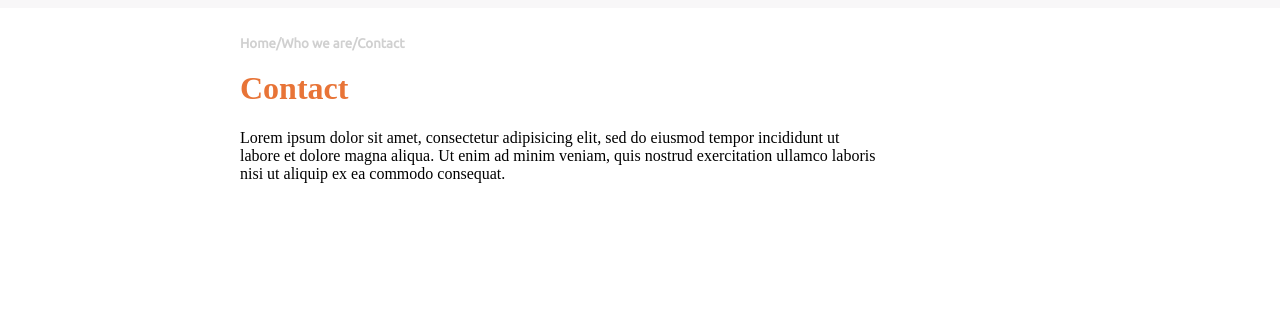
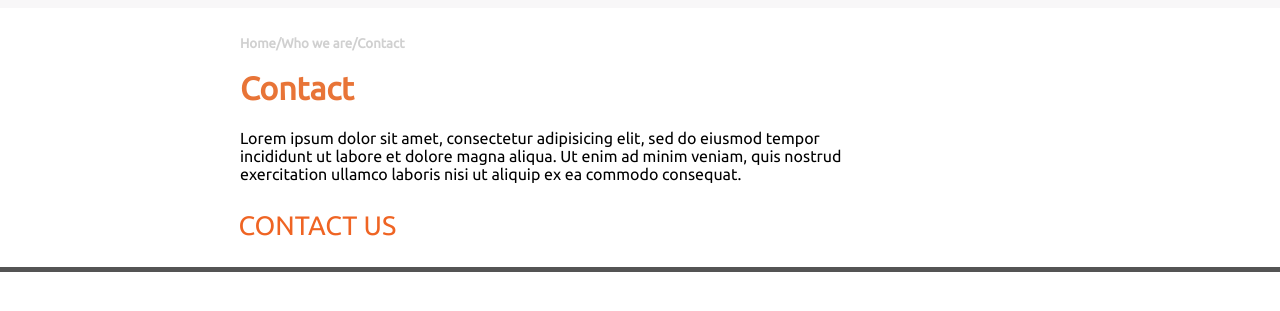
Before and after one commit to lizzareyes13/skilltest-lizza, a plain HTML site: page index.html in a window 1280 px wide. Shown: the part 141-452 px from the top of the page. Drawn offline with nearby package versions, Linux system fonts and the light colour scheme.

Commit message:
contact info

```diff
--- a/index.html
+++ b/index.html
@@ -4,7 +4,7 @@
     <meta name="viewport" content="width=device-width, initial-scale=1">
     <meta charset="utf-8">
     <title>skilltest</title>
-    <link href="https://fonts.googleapis.com/css?family=Oswald|Ubuntu" rel="stylesheet">
+    <link href="https://fonts.googleapis.com/css?family=Oswald|Ubuntu|hind" rel="stylesheet">
     <link rel="stylesheet" href="style.css">
   </head>
   <body>
@@ -120,7 +120,8 @@
       </div>
 
       <div class="contact-form">
-
+        <p>CONTACT US</p>
+        <div id="hr-line"></div>
       </div>
   </body>
 </html>
--- a/style.css
+++ b/style.css
@@ -147,6 +147,8 @@
   margin-left: 15rem;
   margin-top: -1.5rem;
   width: 50%;
+  font-family: 'Ubuntu', sans-serif;
+
 }
 .contact-info h1{
   color: #E87437;
@@ -156,3 +158,18 @@
 .contact-info p{
   cursor: default;
 }
+
+/***************************************************************************/
+
+.contact-form p{
+  font-family: 'Ubuntu', sans-serif;
+  color: #EF6423;
+  margin-left: 14.9rem;
+  font-size: 1.67rem;
+}
+#hr-line{
+  margin: 0;
+  width: 100%;
+  height: 5px;
+  background-color: #545454;
+}
```
